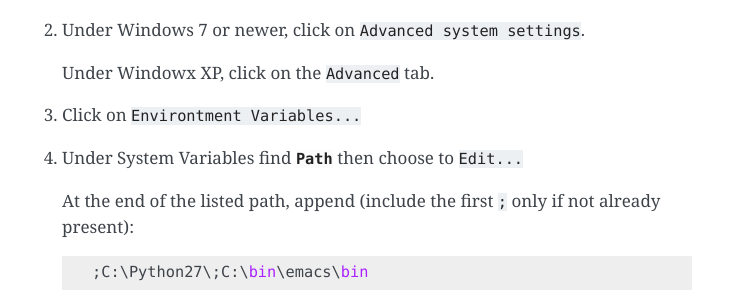
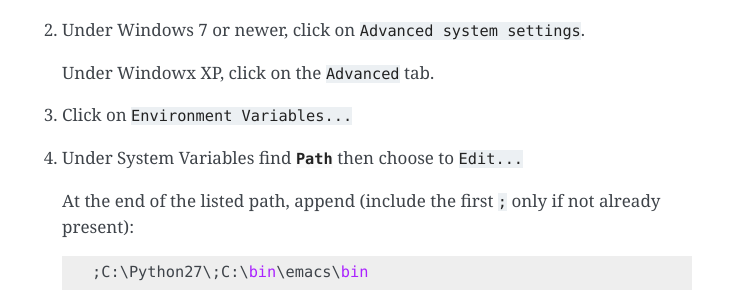
Before and after one commit to cask/cask, a Sphinx documentation site: the page built from doc/guide/installation.rst, in a window 1280 px wide. Shown: the part 1591-1888 px from the top of the page, without its empty margins (388-1141 px from the left). Built offline with Sphinx 7.4.7, drawn with Linux system fonts in a browser that asks for light colours.

Commit message:
Fix typo in Environment Variables

```diff
--- a/doc/guide/installation.rst
+++ b/doc/guide/installation.rst
@@ -90,7 +90,7 @@ By GUI
 
    Under Windowx XP, click on the ``Advanced`` tab.
 
-3. Click on ``Environtment Variables...``
+3. Click on ``Environment Variables...``
 
 4. Under System Variables find :envvar:`Path` then choose to ``Edit...``
 
```
